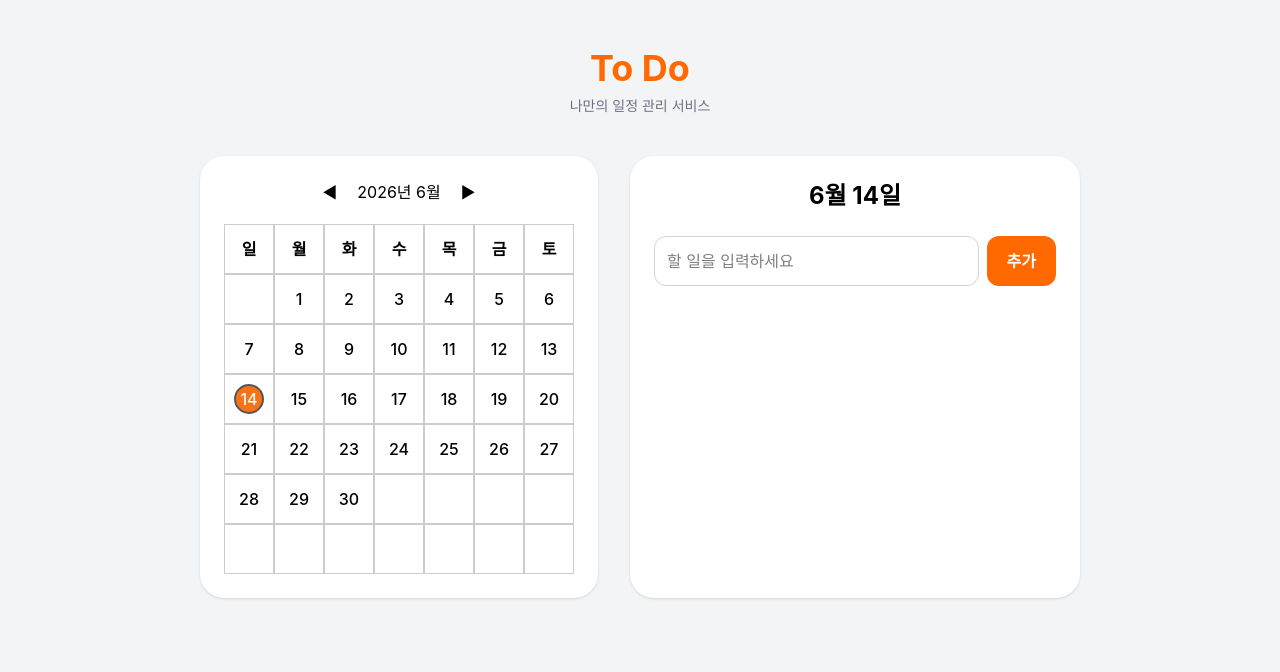
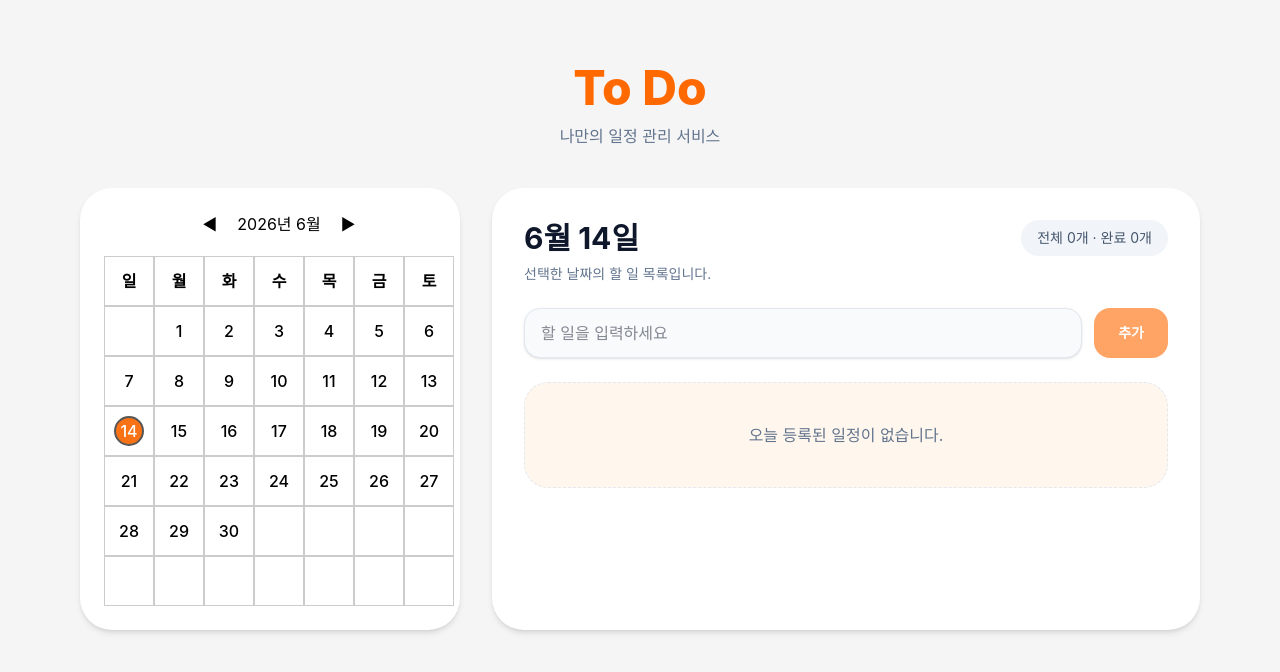
Before and after one commit to o25e/2026-fe-session-plan-project, a React (Vite) app: page /main in a window 1280 px wide. Shown: the top 672 px of the page. Built offline with nearby package versions, Linux system fonts and the light colour scheme.

Commit message:
style: 메인 페이지 UI 개선 및 체크박스 스타일 조정

```diff
--- a/src/pages/Main.jsx
+++ b/src/pages/Main.jsx
@@ -73,23 +73,25 @@ function Main() {
         setEditText("");
     };
 
+    const todaysTodos = todos.filter((todo) => todo.date === formDate(selectedDate));
+    const completedCount = todaysTodos.filter((todo) => todo.completed).length;
+
     return (
-        <div className="min-h-screen bg-gray-100">
+        <div className="min-h-screen bg-[#f5f5f5] py-12">
+            <div className="mx-auto max-w-6xl px-4">
                 {/* 제목 */}
-            <div className="pt-12 text-center">
-                <h1 className="text-4xl font-bold text-orange-500">
+                <div className="mb-10 text-center">
+                    <h1 className="mt-4 text-5xl font-extrabold text-orange-500">
                         To Do
                     </h1>
-
-                <p className="mt-2 text-sm text-gray-500">
+                    <p className="mt-3 text-base text-slate-500">
                         나만의 일정 관리 서비스
                     </p>
                 </div>
 
                 {/* 달력 + 할 일 목록 */}
-            <div className="mt-10 flex justify-center gap-8 px-4 pb-10">
-                {/* 달력 */}
-                <div className="rounded-3xl bg-white p-6 shadow">
+                <div className="grid gap-8 lg:grid-cols-[380px_1fr]">
+                    <div className="rounded-[32px] bg-white p-6 shadow-md">
                         <Calendar
                             selectedDate={selectedDate}
                             setSelectedDate={setSelectedDate}
@@ -97,42 +99,54 @@ function Main() {
                         />
                     </div>
 
-                {/* 할 일 목록 */}
-                <div className="w-[450px] rounded-3xl bg-white p-6 shadow">
-                    <h2 className="mb-6 text-center text-2xl font-bold">
+                    <div className="rounded-[32px] bg-white p-8 shadow-md">
+                        <div className="mb-6 flex flex-col gap-4 sm:flex-row sm:items-start sm:justify-between">
+                            <div>
+                                <h2 className="text-3xl font-bold text-slate-900 text-left">
                                     {formatTitleDate(selectedDate)}
                                 </h2>
+                                <p className="mt-2 text-sm text-slate-500 text-left">
+                                    선택한 날짜의 할 일 목록입니다.
+                                </p>
+                            </div>
+
+                            <div className="rounded-3xl bg-slate-100 px-4 py-2 text-sm text-slate-600">
+                                전체 {todaysTodos.length}개 · 완료 {completedCount}개
+                            </div>
+                        </div>
 
                         {/* 입력창 */}
-                    <div className="mb-5 flex gap-2">
+                        <div className="mb-6 flex flex-col gap-3 sm:flex-row">
                             <input
                                 type="text"
                                 value={input}
                                 onChange={(e) => setInput(e.target.value)}
                                 placeholder="할 일을 입력하세요"
-                            className="flex-1 rounded-xl border border-gray-300 p-3 outline-none focus:border-orange-500"
+                                className="flex-1 rounded-2xl border border-slate-200 bg-slate-50 px-4 py-3 text-slate-900 outline-none shadow-sm transition focus:border-orange-500 focus:ring-2 focus:ring-orange-100"
                             />
 
                             <button
                                 onClick={addTodo}
-                            className="rounded-xl bg-orange-500 px-5 font-semibold text-white hover:bg-orange-600"
+                                className="inline-flex items-center justify-center rounded-2xl bg-orange-500 px-6 py-3 text-sm font-semibold text-white transition hover:bg-orange-600 disabled:cursor-not-allowed disabled:opacity-60"
+                                disabled={!input.trim()}
                             >
                                 추가
                             </button>
                         </div>
 
                         {/* 할 일 목록 */}
-                    <div className="space-y-3">
-                        {todos
-                            .filter((todo) => todo.date === formDate(selectedDate))
-                            .map((todo) => (
+                        <div className="space-y-4">
+                            {todaysTodos.length === 0 ? (
+                                <div className="rounded-3xl border border-dashed border-slate-200 bg-orange-50 px-6 py-10 text-center text-slate-500">
+                                    오늘 등록된 일정이 없습니다.
+                                </div>
+                            ) : (
+                                todaysTodos.map((todo) => (
                                     <div
                                         key={todo.id}
-                                className="rounded-xl bg-orange-100 p-4"
+                                        className="rounded-3xl border border-slate-200 bg-orange-50 p-4 shadow-sm"
                                     >
-                                <div className="flex items-center justify-between">
-
-                                    {/* 왼쪽: 체크박스 */}
+                                        <div className="flex items-center justify-between gap-4">
                                             <div className="flex items-center gap-3">
                                                 <input
                                                     type="checkbox"
@@ -140,10 +154,8 @@ function Main() {
                                                     onChange={() =>
                                                         toggleComplete(todo.id)
                                                     }
-                                            className="h-5 w-5 cursor-pointer accent-orange-500"
                                                 />
 
-                                        {/* 수정 중이면 input 표시 */}
                                                 {editingId === todo.id ? (
                                                     <input
                                                         type="text"
@@ -156,40 +168,41 @@ function Main() {
                                                             }
                                                         }}
                                                         autoFocus
-                                                className="rounded-md border border-gray-300 px-2 py-1 outline-none focus:border-orange-500"
+                                                        className="w-full rounded-2xl border border-slate-200 bg-white px-3 py-2 text-slate-900 outline-none focus:border-orange-500 focus:ring-2 focus:ring-orange-100"
                                                     />
                                                 ) : (
                                                     <span
-                                                className={
+                                                        className={`text-sm ${
                                                             todo.completed
-                                                        ? "line-through text-gray-400"
-                                                        : ""
-                                                }
+                                                                ? "line-through text-slate-400"
+                                                                : "text-slate-900"
+                                                        }`}
                                                     >
                                                         {todo.text}
                                                     </span>
                                                 )}
                                             </div>
 
-                                    {/* 오른쪽: 수정 + 삭제 버튼 */}
                                             <div className="flex gap-2">
                                                 <button
                                                     onClick={() => startEdit(todo)}
-                                            className="rounded-lg bg-white px-2 py-1 hover:bg-gray-200"
+                                                    className="rounded-2xl bg-white px-3 py-2 text-sm text-slate-500 transition hover:bg-slate-100"
                                                 >
-                                            ✏️
+                                                    수정
                                                 </button>
 
                                                 <button
                                                     onClick={() => deleteTodo(todo.id)}
-                                            className="rounded-lg bg-white px-2 py-1 text-gray-600 hover:bg-gray-200"
+                                                    className="rounded-2xl bg-white px-3 py-2 text-sm text-slate-500 transition hover:bg-slate-100"
                                                 >
-                                            ❌
+                                                    삭제
                                                 </button>
                                             </div>
                                         </div>
                                     </div>
-                        ))}
+                                ))
+                            )}
+                        </div>
                     </div>
                 </div>
             </div>
```
Also changed, not shown: src/index.css (+28 -0 lines). Lines whose indentation alone changed are shown as unchanged.
